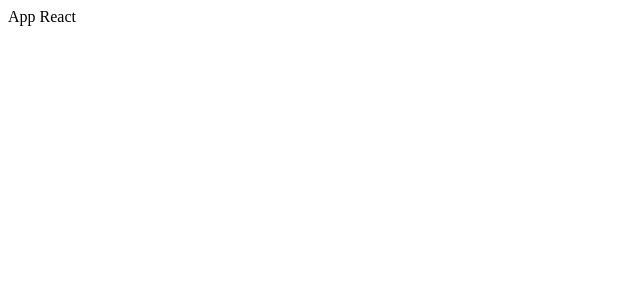
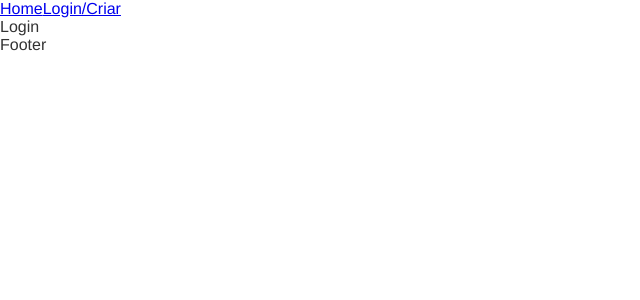
Before and after one commit to amazingbits/dogs, a React (Vite) app: page /login in a window 1280 px wide. Shown: the top 300 px of the page, without its empty margins (0-640 px from the left). Built offline with nearby package versions, Linux system fonts and the light colour scheme.

Commit message:
0804 - Estrutura Inicial

```diff
--- /dev/null
+++ b/src/App.css
@@ -0,0 +1,39 @@
+* {
+  box-sizing: border-box;
+}
+
+body {
+  margin: 0px;
+  color: #333;
+  --type-first: Helvetica, Arial, sans-serif;
+  --type-second: "Spectral", Georgia;
+  font-family: var(--type-first);
+}
+
+h1, h2, h3, h4, p {
+  margin: 0px;
+}
+
+ul, li {
+  list-style: none;
+  padding: 0px;
+  margin: 0px;
+}
+
+img {
+  display: block;
+  max-width: 100%;
+}
+
+button, input {
+  display: block;
+  font-size: 1rem;
+  font-family: var(--type-first);
+  color: #333;
+}
+
+.container {
+  max-width: 50rem;
+  padding: 0 1rem;
+  margin: 0 auto;
+}
--- a/src/App.jsx
+++ b/src/App.jsx
@@ -1,10 +1,24 @@
-import React from "react";
+import React from 'react';
+import './App.css';
+import Header from './components/Header';
+import Footer from './components/Footer';
+import Home from './components/Home';
+import Login from './components/Login/Login';
+import { BrowserRouter, Routes, Route } from 'react-router-dom';
 
 function App() {
-
   return (
-    <div>App React</div>
-  )
+    <div>
+      <BrowserRouter>
+        <Header />
+        <Routes>
+          <Route path="/" element={<Home />} />
+          <Route path="/login" element={<Login />} />
+        </Routes>
+        <Footer />
+      </BrowserRouter>
+    </div>
+  );
 }
 
-export default App
+export default App;
--- /dev/null
+++ b/src/components/Footer.jsx
@@ -0,0 +1,8 @@
+import React from 'react';
+import styles from './Footer.module.css';
+
+function Footer() {
+  return <div className={styles.footer}>Footer</div>;
+}
+
+export default Footer;
--- /dev/null
+++ b/src/components/Header.jsx
@@ -0,0 +1,16 @@
+import React from 'react';
+import styles from './Header.module.css';
+import { Link } from 'react-router-dom';
+
+function Header() {
+  return (
+    <div className={styles.header}>
+      <nav>
+        <Link to="/">Home</Link>
+        <Link to="/login">Login/Criar</Link>
+      </nav>
+    </div>
+  );
+}
+
+export default Header;
--- /dev/null
+++ b/src/components/Home.jsx
@@ -0,0 +1,7 @@
+import React from 'react';
+
+function Home() {
+  return <div>Home</div>;
+}
+
+export default Home;
--- /dev/null
+++ b/src/components/Login/Login.jsx
@@ -0,0 +1,7 @@
+import React from 'react';
+
+function Login() {
+  return <div>Login</div>;
+}
+
+export default Login;
```
Also changed, not shown: src/components/Footer.module.css (added), src/components/Header.module.css (added).
